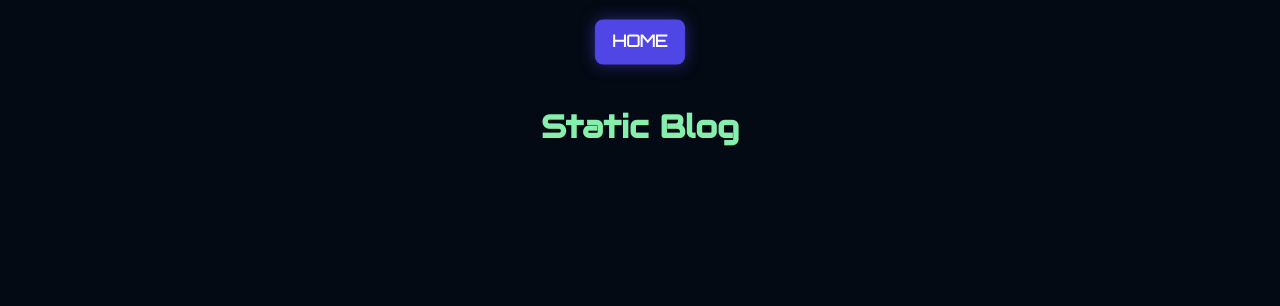
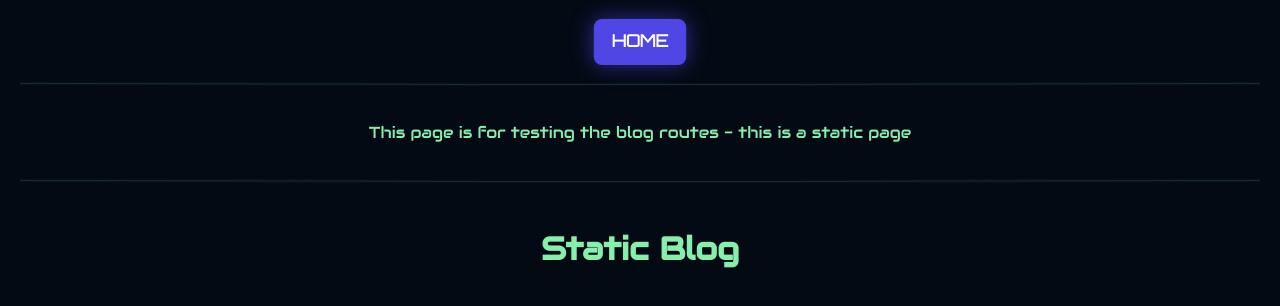
Before and after one commit to sniffowomo/sn-lq-usk-2, a SvelteKit app in the folder W/MS5/m4/: page /blog in a window 1280 px wide. Shown: the top 306 px of the page. Built offline with nearby package versions, Linux system fonts and the light colour scheme.

Commit message:
🍫 MS5 - uw

```diff
--- /dev/null
+++ b/W/MS5/m4/src/lib/panty/WaveDivider.svelte
@@ -0,0 +1,89 @@
+<script lang="ts">
+  type Props = {
+    color?: string
+    speed?: number
+    glow?: number
+    opacity?: number
+  }
+
+  let {
+    color = 'currentColor',
+    speed = 4,
+    glow = 4,
+    opacity = 0.8,
+  }: Props = $props()
+</script>
+
+<div
+  class="wave-divider"
+  style="
+		--wave-color: {color};
+		--wave-speed: {speed}s;
+		--wave-glow: {glow}px;
+		--wave-opacity: {opacity};
+	"
+>
+  <svg viewBox="0 0 200 20" preserveAspectRatio="none">
+    <path
+      d="M0 10
+			   Q25 9, 50 10
+			   T100 10
+			   T150 10
+			   T200 10"
+    />
+  </svg>
+</div>
+
+<!-- Usage :
+<WaveDivider />
+
+<WaveDivider
+	color="#00e5ff"
+	speed={6}
+	glow={8}
+/> -->
+
+<style>
+  .wave-divider {
+    width: 100%;
+    height: 8px;
+    overflow: hidden;
+    color: var(--wave-color);
+    opacity: var(--wave-opacity);
+  }
+
+  svg {
+    width: 200%;
+    height: 100%;
+    display: block;
+    animation: wave-scroll var(--wave-speed) linear infinite;
+  }
+
+  path {
+    fill: none;
+    stroke: currentColor;
+    stroke-width: 1;
+    stroke-linecap: round;
+    filter: drop-shadow(0 0 var(--wave-glow) currentColor);
+    animation: pulse 2.5s ease-in-out infinite;
+  }
+
+  @keyframes wave-scroll {
+    from {
+      transform: translateX(0);
+    }
+    to {
+      transform: translateX(-50%);
+    }
+  }
+
+  @keyframes pulse {
+    0%,
+    100% {
+      opacity: 0.35;
+    }
+    50% {
+      opacity: 1;
+    }
+  }
+</style>
--- a/W/MS5/m4/src/routes/app.css
+++ b/W/MS5/m4/src/routes/app.css
@@ -180,3 +180,33 @@ button:hover {
 	transform: scale(1.08); /* extra pop on hover */
 	box-shadow: 0 0 25px rgba(79, 70, 229, 0.8);
 }
+
+.active-divider {
+	height: 1px;
+	width: 100%;
+	background: rgba(255,255,255,0.1);
+	position: relative;
+	overflow: hidden;
+}
+
+.active-divider::after {
+	content: "";
+	position: absolute;
+	top: -2px;
+	left: -20%;
+	width: 20%;
+	height: 5px;
+	background: currentColor;
+	filter: blur(3px);
+	opacity: 0.8;
+	animation: sweep 3s linear infinite;
+}
+
+@keyframes sweep {
+	from {
+		left: -20%;
+	}
+	to {
+		left: 120%;
+	}
+}
--- a/W/MS5/m4/src/routes/blog/+page.svelte
+++ b/W/MS5/m4/src/routes/blog/+page.svelte
@@ -1,5 +1,15 @@
+<script>
+  import WaveDivider from '$lib/panty/WaveDivider.svelte'
+</script>
+
 <div class="flex">
   <a href="/" class="btn"> HOME</a>
 
+  <WaveDivider />
+
+  <p>This page is for testing the blog routes - this is a static page</p>
+
+  <WaveDivider />
+
   <h1>Static Blog</h1>
 </div>
```
